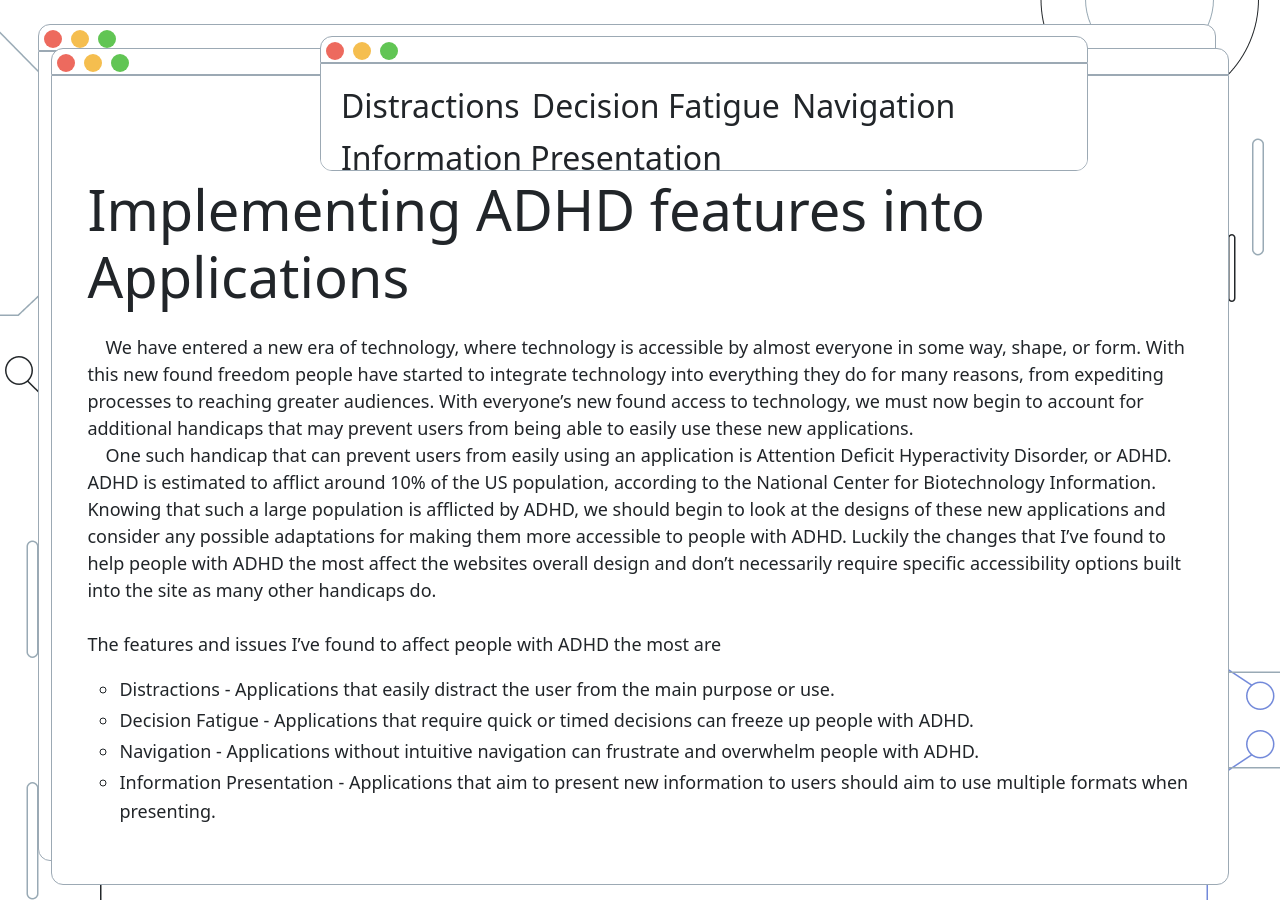
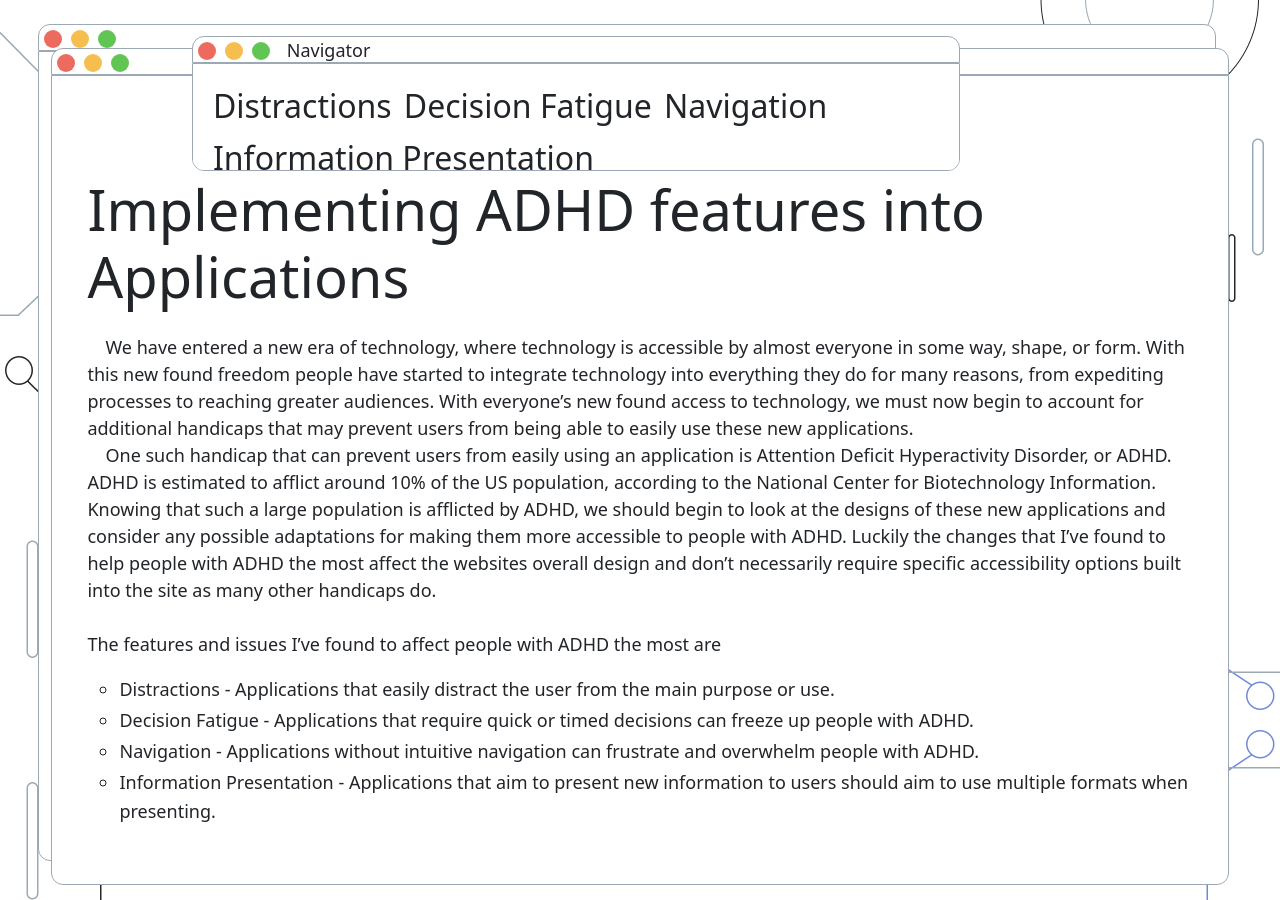
Before and after one commit to MrDomoArigato/ADHD-Website, a Jekyll site: the page built from index.markdown, in a window 1280 px wide. Built offline with Jekyll 4.4.1, drawn with Linux system fonts in a browser that asks for light colours.

Commit message:
Final Changes

```diff
--- a/_includes/navibar.html
+++ b/_includes/navibar.html
@@ -4,7 +4,7 @@
         /* width: 35%; */
         z-index: 3;
         top: 4vh;
-        left: 25vw;
+        left: 15vw;
     }
 </style>
 
@@ -14,6 +14,7 @@
             <div class="option" style="background-color: #ED6A5E;"></div>
             <div class="option" style="background-color: #F5BE4F;"></div>
             <div class="option" style="background-color: #61C554;"></div>
+            <span style="margin-left:1vw;">Navigator</span>
         </div>
         <div class="pane p-3" style="width:60vw;height:12vh;overflow:scroll;">
             {% include navilinks.html %}
--- a/_layouts/default.html
+++ b/_layouts/default.html
@@ -48,6 +48,7 @@
         }
 
         div.taskbar {
+            color: var(--text-color);
             height:3vh;
 
             display: flex;
```
